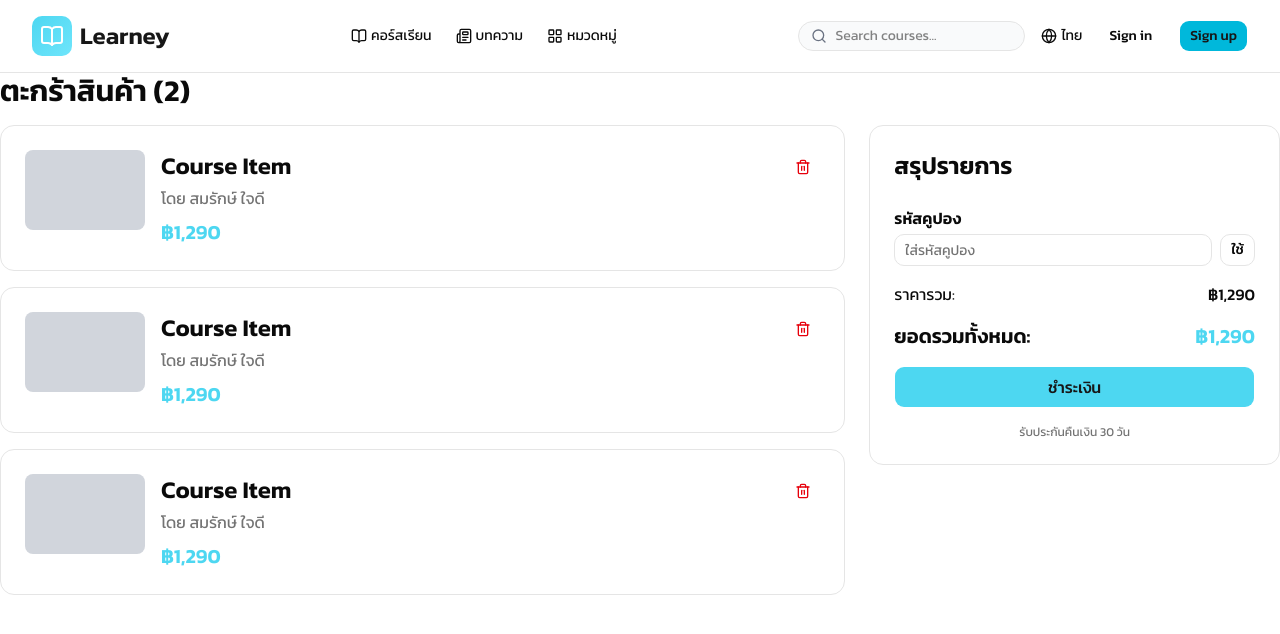
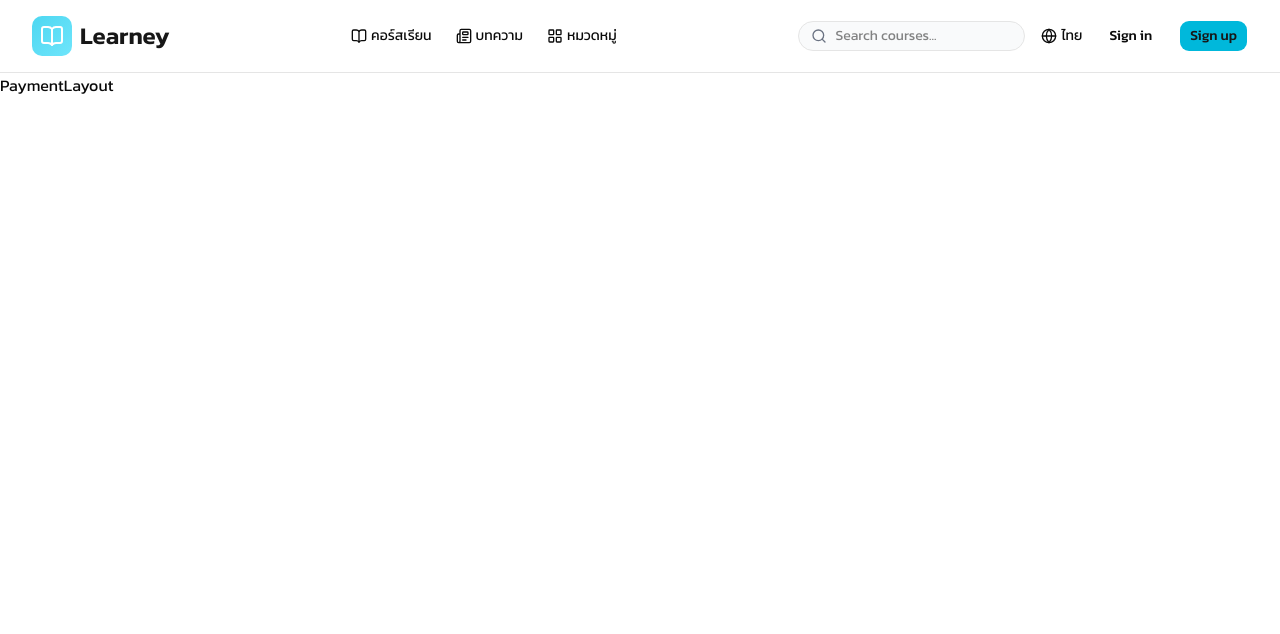
Before and after one commit to suttirakcha/ui-learney, a Next.js app: page /cart in a window 1280 px wide. Shown: the top 634 px of the page. Built offline with nearby package versions, Linux system fonts and the light colour scheme.

Commit message:
feat (cart): style the CSS of the cart page

```diff
--- /dev/null
+++ b/src/app/(main)/(payment)/cart/page.tsx
@@ -0,0 +1,54 @@
+import EmptyCart from '@/components/custom/cart/EmptyCart';
+import { Fragment } from 'react/jsx-runtime';
+import CartItemList from '@/components/custom/cart/CartItemList';
+import OrderSummary from '@/components/custom/cart/OrderSummary';
+
+/* TODO: Fetch the dynamic cart item */
+const carts = [
+  {
+    id: '1',
+    courseName: 'Web Development for Beginners',
+    instructor: 'Dr. Jennie Sans',
+    price: 2000,
+  },
+  {
+    id: '2',
+    courseName: 'วิธีใช้ AI อย่างมีคุณภาพ',
+    instructor: 'เขต ดุ๋น',
+    price: 150,
+  },
+  {
+    id: '3',
+    courseName: 'English for Beginners',
+    instructor: 'Mrmark',
+    price: 2999,
+  },
+];
+
+export default function CartPage() {
+  return (
+    <Fragment>
+      <div className='bg-primary px-8 py-12'>
+        <h2 className='text-4xl font-medium text-white'>
+          ตะกร้าสินค้า ({carts.length ?? 0})
+        </h2>
+      </div>
+      <div className='p-8'>
+        {carts.length ? (
+          <div className='space-y-4'>
+            <main className='grid grid-cols-3 gap-6'>
+              <section className='col-span-2'>
+                <CartItemList courses={carts} />
+              </section>
+              <section>
+                <OrderSummary />
+              </section>
+            </main>
+          </div>
+        ) : (
+          <EmptyCart />
+        )}
+      </div>
+    </Fragment>
+  );
+}
--- /dev/null
+++ b/src/app/(main)/(payment)/checkout/page.tsx
@@ -0,0 +1,3 @@
+export default function CheckoutPage() {
+  return <div>CheckoutPage</div>;
+}
--- /dev/null
+++ b/src/app/(main)/(payment)/layout.tsx
@@ -0,0 +1,3 @@
+export default function PaymentLayout() {
+  return <div>PaymentLayout</div>;
+}
--- a/src/app/(main)/cart/page.tsx
+++ /dev/null
@@ -1,27 +0,0 @@
-import EmptyCart from '@/components/custom/cart/EmptyCart';
-import Payment from '@/components/custom/cart/Payment';
-import { Fragment } from 'react/jsx-runtime';
-import CartItemList from '@/components/custom/cart/CartItemList';
-
-export default function CartPage() {
-  const carts = ['test'];
-  return (
-    <Fragment>
-      {carts.length > 0 ? (
-        <div className='space-y-4'>
-          <h2 className='text-3xl font-bold'>ตะกร้าสินค้า (2)</h2>
-          <main className='grid grid-cols-3 gap-6'>
-            <section className='col-span-2'>
-              <CartItemList />
-            </section>
-            <section>
-              <Payment />
-            </section>
-          </main>
-        </div>
-      ) : (
-        <EmptyCart />
-      )}
-    </Fragment>
-  );
-}
--- a/src/components/custom/LnButton.tsx
+++ b/src/components/custom/LnButton.tsx
@@ -10,7 +10,12 @@ export default function LnButton(
 ) {
   const buttonProps = {
     ...props,
-    className: cn('text-base px-4 py-2 h-fit', props.className),
+    className: cn(
+      'text-base px-4 py-2 h-fit',
+      props.className,
+      props.variant === undefined && 'text-white'
+    ),
   };
+
   return <Button {...buttonProps}>{props.children}</Button>;
 }
--- a/src/components/custom/cart/CartItem.tsx
+++ b/src/components/custom/cart/CartItem.tsx
@@ -1,7 +1,17 @@
+import { Course } from '@/types/course';
 import LnButton from '../LnButton';
 import { Trash2 } from 'lucide-react';
 
-export default function CartItem() {
+interface CartItemProps {
+  course: Course;
+}
+
+export default function CartItem({ course }: CartItemProps) {
+  const { courseName, price, instructor } = course;
+
+  const priceAmount =
+    typeof price === 'number' ? price?.toLocaleString() : price;
+
   return (
     <div className='border rounded-xl p-6'>
       <div className='flex justify-between'>
@@ -12,16 +22,20 @@ export default function CartItem() {
           {/* Course detail */}
           <div className='space-y-2'>
             <div className='space-y-1'>
-              <h1 className='text-2xl font-bold'>Course Item</h1>
-              <p className='text-muted-foreground'>โดย สมรักษ์ ใจดี</p>
+              <h1 className='text-2xl font-bold'>{courseName}</h1>
+              <p className='text-muted-foreground'>โดย {instructor}</p>
             </div>
-            <h2 className='text-primary font-bold text-xl'>฿1,290</h2>
+            <h2 className='text-primary font-bold text-xl'>฿{priceAmount}</h2>
           </div>
         </div>
 
         {/* Delete item from cart */}
-        <LnButton variant='ghost' className='p-2'>
-          <Trash2 className='text-destructive' />
+        <LnButton
+          variant='ghost'
+          className='flex items-center gap-2 text-destructive'
+        >
+          <Trash2 />
+          ลบ
         </LnButton>
       </div>
     </div>
--- a/src/components/custom/cart/CartItemList.tsx
+++ b/src/components/custom/cart/CartItemList.tsx
@@ -1,11 +1,16 @@
+import { Course } from '@/types/course';
 import CartItem from './CartItem';
 
-export default function CartItemList() {
+interface CartItemListProps {
+  courses: Course[];
+}
+
+export default function CartItemList({ courses }: CartItemListProps) {
   return (
     <div className='flex flex-col gap-4'>
-      <CartItem />
-      <CartItem />
-      <CartItem />
+      {courses.map((course) => (
+        <CartItem key={course.id} course={course} />
+      ))}
     </div>
   );
 }
--- a/src/components/custom/cart/EmptyCart.tsx
+++ b/src/components/custom/cart/EmptyCart.tsx
@@ -1,10 +1,11 @@
-import React from 'react';
+import { ShoppingCart } from 'lucide-react';
 import LnButton from '../LnButton';
 
 export default function EmptyCart() {
   return (
     <div className='max-w-md mx-auto w-full'>
       <div className='border rounded-xl flex flex-col items-center p-6 gap-4'>
+        <ShoppingCart className='text-destructive w-20 h-20 mb-2' />
         <h2 className='text-3xl font-bold'>ตะกร้าว่างเปล่า</h2>
         <p className='text-muted-foreground'>ยังไม่มีคอร์สในตะกร้าของคุณ</p>
         <LnButton>เลือกคอร์ส</LnButton>
--- a/src/components/custom/cart/Payment.tsx
+++ b/src/components/custom/cart/OrderSummary.tsx
@@ -2,7 +2,7 @@ import { Input } from '@/components/ui/input';
 import LnButton from '../LnButton';
 import { Button } from '@/components/ui/button';
 
-export default function Payment() {
+export default function OrderSummary() {
   return (
     <div className='border rounded-xl p-6 space-y-6'>
       <h2 className='font-bold text-2xl'>สรุปรายการ</h2>
--- /dev/null
+++ b/src/types/course.ts
@@ -0,0 +1,7 @@
+export type Course = {
+  id: string;
+  courseName: string;
+  instructor: string;
+  price: number;
+  discount?: number;
+};
```
